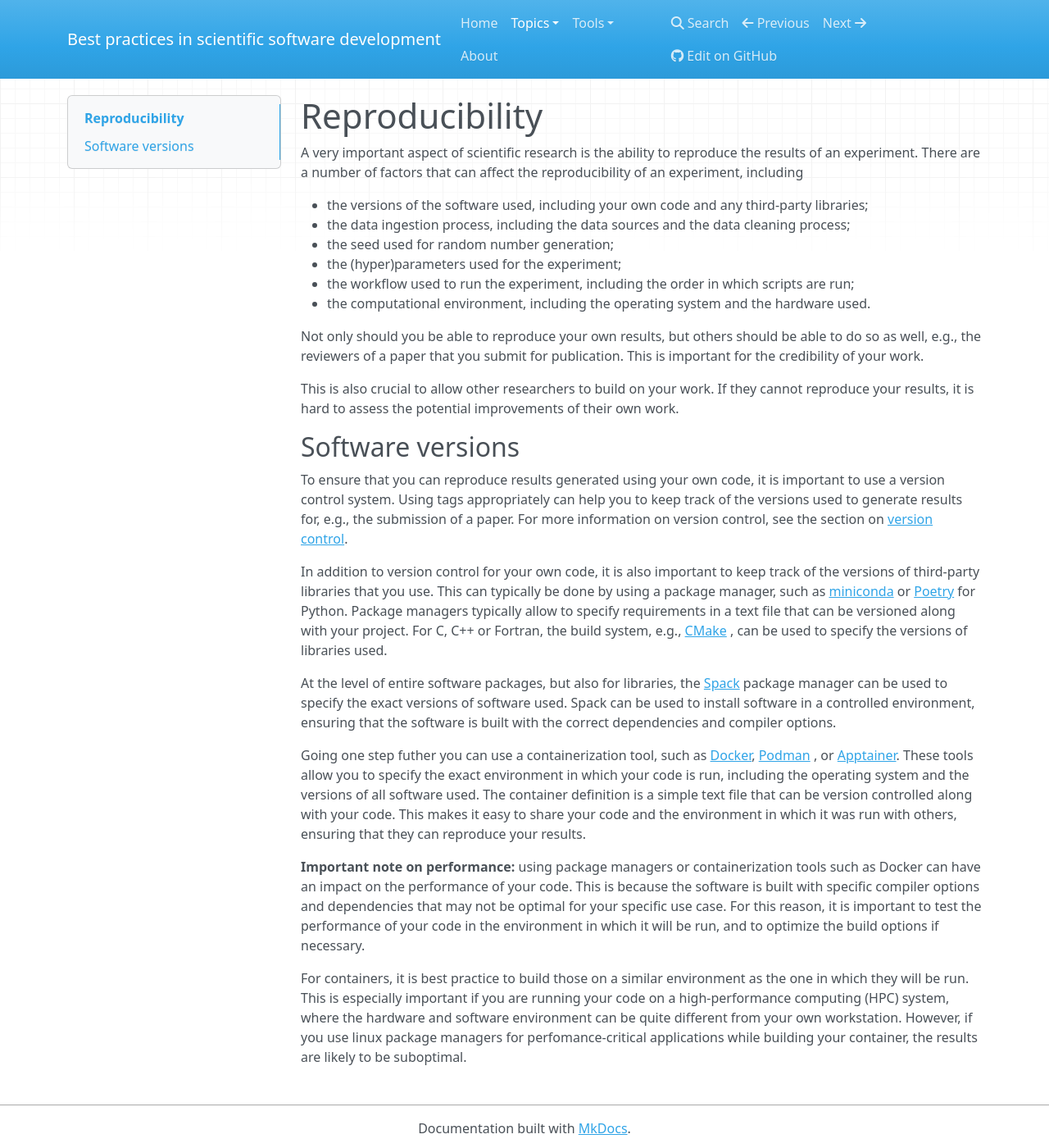
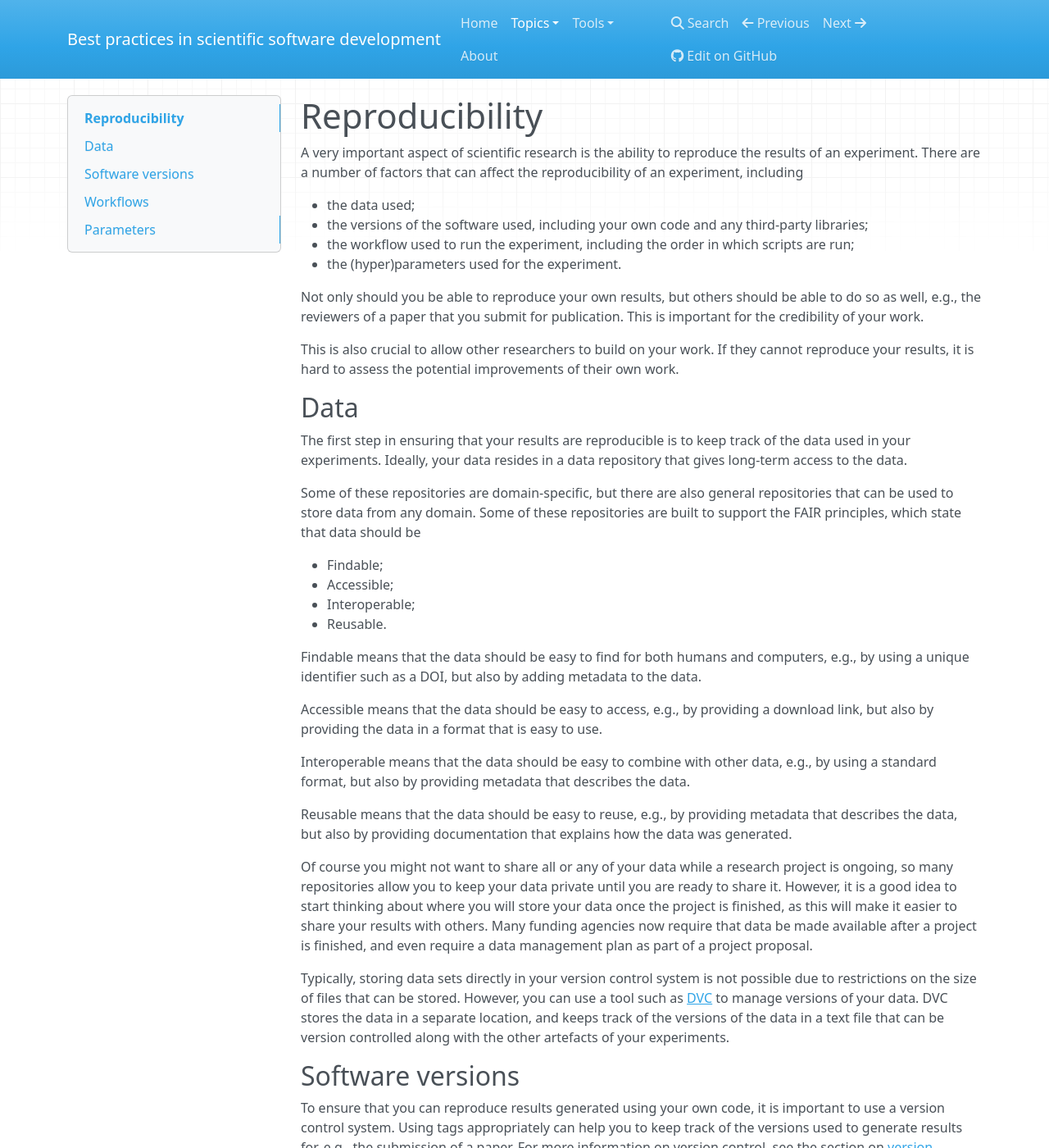
Before and after one commit to gjbex/Best-practices-for-scientific-computing, an MkDocs documentation site: the page built from docs/reproducibility.md, in a window 1280 px wide and 1400 px high. Shown: the whole window at 82% size. Built offline with MkDocs 1.6.1, drawn with Linux system fonts in a browser that asks for light colours; nearby versions of some CDN libraries; some of the changed text lies outside the part shown.

Commit message:
Add sections on data, workflows and configuration

```diff
--- a/docs/reproducibility.md
+++ b/docs/reproducibility.md
@@ -4,16 +4,12 @@
 results of an experiment. There are a number of factors that can affect the
 reproducibility of an experiment, including
 
+ * the data used;
  * the versions of the software used, including your own code and any
    third-party libraries;
- * the data ingestion process, including the data sources and the data cleaning
-   process;
- * the seed used for random number generation;
- * the (hyper)parameters used for the experiment;
  * the workflow used to run the experiment, including the order in which
    scripts are run;
- * the computational environment, including the operating system and the
-   hardware used.
+ * the (hyper)parameters used for the experiment.
 
 Not only should you be able to reproduce your own results, but others should be
 able to do so as well, e.g., the reviewers of a paper that you submit for
@@ -22,6 +18,54 @@
 This is also crucial to allow other researchers to build on your work.  If they
 cannot reproduce your results, it is hard to assess the potential improvements
 of their own work.
+
+
+## Data
+
+The first step in ensuring that your results are reproducible is to keep track
+of the data used in your experiments.  Ideally, your data resides in a data
+repository that gives long-term access to the data.
+
+Some of these repositories are domain-specific, but there are also general
+repositories that can be used to store data from any domain.  Some of these
+repositories are built to support the FAIR principles, which state that data
+should be
+
+  * Findable;
+  * Accessible;
+  * Interoperable;
+  * Reusable.
+
+Findable means that the data should be easy to find for both humans and
+computers, e.g., by using a unique identifier such as a DOI, but also by
+adding metadata to the data.
+
+Accessible means that the data should be easy to access, e.g., by providing
+a download link, but also by providing the data in a format that is easy to
+use.
+
+Interoperable means that the data should be easy to combine with other data,
+e.g., by using a standard format, but also by providing metadata that
+describes the data.
+
+Reusable means that the data should be easy to reuse, e.g., by providing
+metadata that describes the data, but also by providing documentation that
+explains how the data was generated.
+
+Of course you might not want to share all or any of your data while a research
+project is ongoing, so many repositories allow you to keep your data private
+until you are ready to share it.  However, it is a good idea to start thinking
+about where you will store your data once the project is finished, as this will
+make it easier to share your results with others.  Many funding agencies now
+require that data be made available after a project is finished, and even require
+a data management plan as part of a project proposal.
+
+Typically, storing data sets directly in your version control system is not possible
+due to restrictions on the size of files that can be stored.  However, you can
+use a tool such as [DVC](https://dvc.org/) to manage versions of your data.  DVC
+stores the data in a separate location, and keeps track of the versions of the
+data in a text file that can be version controlled along with the other artefacts
+of your experiments.
 
 
 ## Software versions
@@ -57,6 +101,15 @@
 share your code and the environment in which it was run with others, ensuring
 that they can reproduce your results.
 
+Clearly, the environment specification or the container defintion should mention
+explicit version numbers for all software used, including the operating system.
+This ensures that the environment in which your code is run is exactly the same
+which ensures that your results are reproducible.
+
+Obviously, the environment specication or the container definition should
+be version controlled along with your code.  This ensures that you can
+reproduce the results of your experiments at any time in the future.
+
 **Important note on performance:** using package managers or containerization
 tools such as Docker can have an impact on the performance of your code.  This
 is because the software is built with specific compiler options and
@@ -66,7 +119,61 @@
 
 For containers, it is best practice to build those on a similar environment as
 the one in which they will be run.  This is especially important if you are
-running your code on a high-performance computing (HPC) system, where the
+doing experiunning your code on a high-performance computing (HPC) system, where the
 hardware and software environment can be quite different from your own
 workstation.  However, if you use linux package managers for perfomance-critical
 applications while building your container, the results are likely to be suboptimal.
+
+
+## Workflows
+
+An experiment or series of experiments typically involves a number of steps:
+
+  * data ingestion;
+  * data preprocessing;
+  * running one or more applications;
+  * postprocessing the results.
+
+The bare minimum you should do is to have an accurate, complete description of
+the steps to be taken.  Better still, write a script that automates the entire
+process.  This can be done in various ways, ranging from quite straightforward
+shell scripts to more complex workflows using tools such as
+[Nextflow](https://www.nextflow.io/), or
+[Snakemake](https://snakemake.readthedocs.io/en/stable/).
+
+An additional advantage of using a workflow management system is that it can
+help you to redo only the parts of the workflow that are affected by changes in
+the input data or the code.  This can save a lot of time when you are
+developing your code, as you do not have to rerun the entire workflow every
+time you make a change.
+
+Of course, the development overhead of creating a full fledged workflow will
+be only worth the effort if the workflow is involved enough.  For simple
+experiments, a shell script may be sufficient.
+
+Note that the workflow can now be version controlled along with your code, and
+the environment specification or the container definition.  This ensures that
+you can reproduce the results of your experiments at any time in the future.
+
+
+## Parameters
+
+The final aspect of reproducibility is the parameters used for the experiment.
+These can be the parameters of data preprocessing, the parameters of the
+application, or the parameters of the postprocessing.  It is important to keep
+track of these parameters, as they can have a significant impact on the
+results of the experiment.
+
+It is therefore good practice to store the parameters used for an experiment in
+one or more separate files, and to version control these files.
+
+If you develop your own software, it is good practice to ensure that the
+application can be run with parameters stored in a configuration file.  Libraries
+exist for many programming languages that can be used to read configuration
+files, e.g., [Hydra](https://hydra.cc/) for Python, or
+for Python, or [libconfig](https://hyperrealm.github.io/libconfig/) for C/C++.
+
+Note that some preprocessing steps and applications may use a random number
+generator.  In this case, it is important to store the seed of the random
+number generator along with the parameters used for the experiment.  This
+ensures that the results of the experiment can be reproduced exactly.
```
Also changed, not shown: docs/tools/C-plus-plus.md (+6 -0 lines), docs/tools/C.md (+6 -0 lines), docs/tools/Python.md (+6 -0 lines), docs/tools/general.md (+11 -0 lines).
